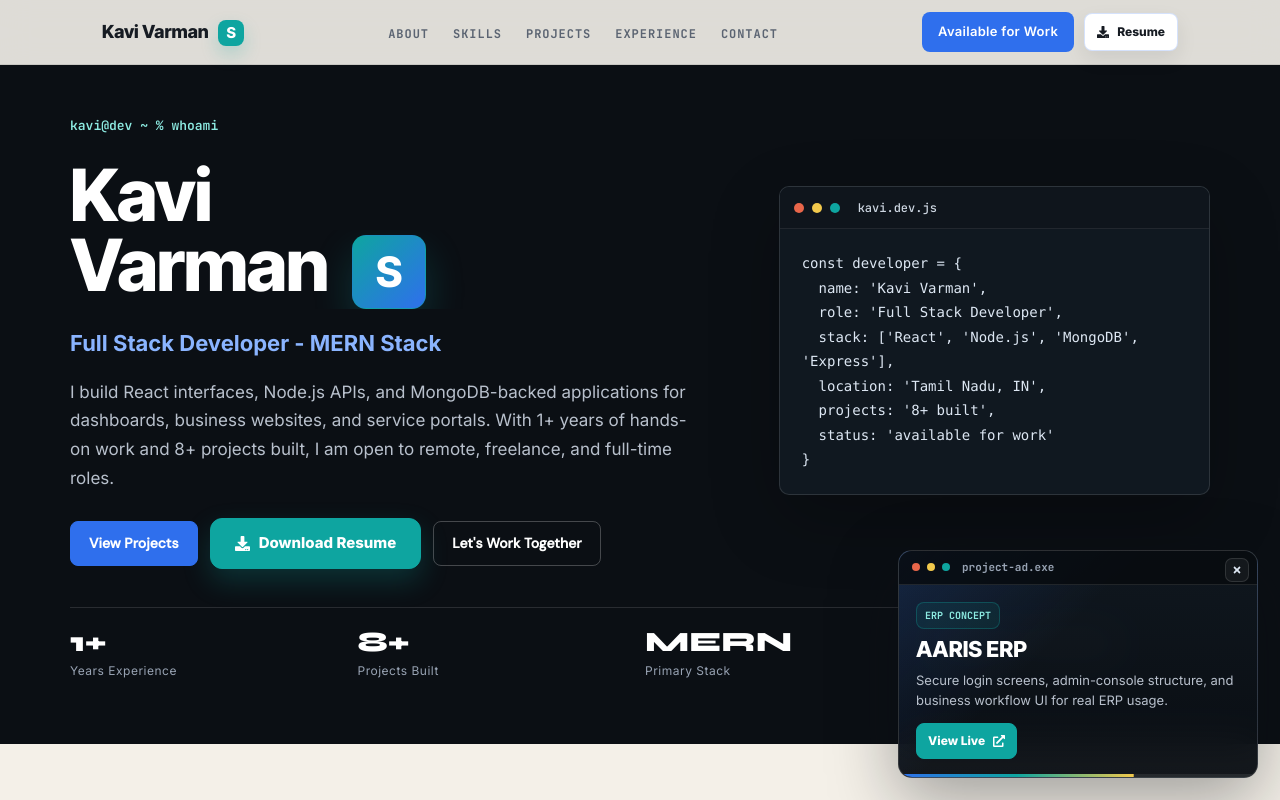
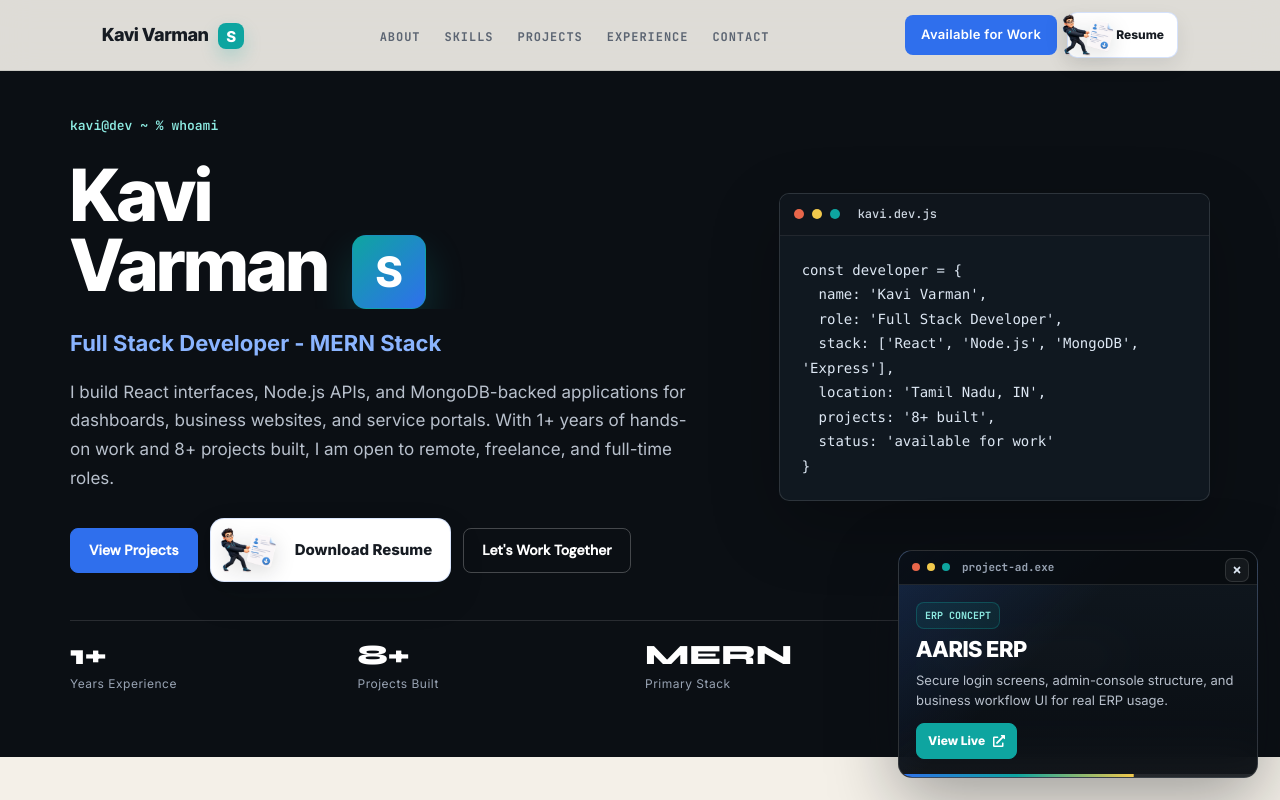
Before and after one commit to Kavivarman-Developer/React-Portfolio, a React (Vite) app in the folder client/: page /#/ in a window 1280 px wide. Shown: the top 800 px of the page. Built offline with nearby package versions, Linux system fonts and the light colour scheme.

Commit message:
resume png imgage add on

```diff
--- a/client/src/components/ContactForm.jsx
+++ b/client/src/components/ContactForm.jsx
@@ -1,7 +1,7 @@
 import { useState } from "react";
 import { FaBriefcase, FaEnvelope, FaGithub, FaLinkedinIn, FaMapMarkerAlt, FaPhoneAlt } from "react-icons/fa";
 import toast from "react-hot-toast";
-import { RESUME_DOWNLOAD_NAME, RESUME_FILE } from "./resumeConfig";
+import { RESUME_BUTTON_ART, RESUME_DOWNLOAD_NAME, RESUME_FILE } from "./resumeConfig";
 
 const GITHUB_URL = "https://github.com/Kavivarman-Developer?tab=repositories";
 const LINKEDIN_URL = "https://www.linkedin.com/in/kavivarman-s-ba57382a2";
@@ -52,7 +52,8 @@ const ContactForm = () => {
               <a className="social-link" href="#" aria-label="Portfolio" onClick={() => toast.success("You clicked Portfolio", { id: "social-portfolio", duration: 1500 })}><FaBriefcase /></a>
             </div>
             <a className="contact-resume-link" href={RESUME_FILE} download={RESUME_DOWNLOAD_NAME}>
-              Download Resume
+              <img src={RESUME_BUTTON_ART} alt="" aria-hidden="true" />
+              <span>Download Resume</span>
             </a>
           </div>
           <div className="reveal reveal-delay-2">
--- a/client/src/components/Hero.jsx
+++ b/client/src/components/Hero.jsx
@@ -1,5 +1,4 @@
-import { FaDownload } from "react-icons/fa";
-import { RESUME_DOWNLOAD_NAME, RESUME_FILE } from "./resumeConfig";
+import { RESUME_BUTTON_ART, RESUME_DOWNLOAD_NAME, RESUME_FILE } from "./resumeConfig";
 
 const stats = [
   ["1+", "Years Experience"],
@@ -28,7 +27,8 @@ const Hero = () => {
             <div className="hero-actions reveal reveal-delay-2 visible">
               <button className="btn-primary" type="button" onClick={() => scrollTo("projects")}>View Projects</button>
               <a className="btn-resume" href={RESUME_FILE} download={RESUME_DOWNLOAD_NAME}>
-                <FaDownload /> Download Resume
+                <img src={RESUME_BUTTON_ART} alt="" aria-hidden="true" />
+                <span>Download Resume</span>
               </a>
               <button className="btn-outline" type="button" onClick={() => scrollTo("contact")}>Let's Work Together</button>
             </div>
--- a/client/src/components/Navbar.jsx
+++ b/client/src/components/Navbar.jsx
@@ -1,8 +1,7 @@
 import { useEffect, useState } from "react";
-import { FaDownload } from "react-icons/fa";
 import toast from "react-hot-toast";
 import { useLocation, useNavigate } from "react-router-dom";
-import { RESUME_DOWNLOAD_NAME, RESUME_FILE } from "./resumeConfig";
+import { RESUME_BUTTON_ART, RESUME_DOWNLOAD_NAME, RESUME_FILE } from "./resumeConfig";
 
 const links = ["About", "Skills", "Projects", "Experience", "Contact"];
 
@@ -103,7 +102,7 @@ const Navbar = () => {
           </button>
 
           <a className="nav-resume" href={RESUME_FILE} download={RESUME_DOWNLOAD_NAME} aria-label="Download resume">
-            <FaDownload />
+            <img src={RESUME_BUTTON_ART} alt="" aria-hidden="true" />
             <span>Resume</span>
           </a>
         </div>
@@ -142,8 +141,9 @@ const Navbar = () => {
         <button type="button" onClick={() => scrollToSection("contact")}>
           Available for Work
         </button>
-        <a href={RESUME_FILE} download={RESUME_DOWNLOAD_NAME}>
-          Download Resume
+        <a className="mobile-resume-link" href={RESUME_FILE} download={RESUME_DOWNLOAD_NAME}>
+          <img src={RESUME_BUTTON_ART} alt="" aria-hidden="true" />
+          <span>Download Resume</span>
         </a>
       </div>
     </nav>
--- a/client/src/components/portfolio.css
+++ b/client/src/components/portfolio.css
@@ -603,9 +603,10 @@
       transition: max-height 0.3s ease, border-color 0.3s ease, padding 0.3s ease;
     }
     .mobile-menu.open {
-      max-height: 360px;
+      max-height: calc(100vh - 96px);
+      overflow-y: auto;
       border-color: var(--border);
-      padding: 8px;
+      padding: 8px 8px 14px;
       box-shadow: 0 18px 50px rgba(0,0,0,0.32);
     }
     .mobile-menu a,
@@ -631,6 +632,35 @@
       color: white;
       text-align: center;
       background: linear-gradient(135deg, var(--violet), var(--pink));
+    }
+    .mobile-menu .mobile-resume-link {
+      display: flex;
+      align-items: center;
+      justify-content: center;
+      gap: 10px;
+      min-height: 58px;
+      margin-top: 8px;
+      padding: 8px 16px 8px 8px;
+      overflow: visible;
+      border: 1px solid rgba(47,111,237,0.18);
+      background: #fff;
+      color: var(--ink-text);
+      box-shadow: 0 12px 26px rgba(11,15,20,0.16);
+    }
+    .mobile-menu .mobile-resume-link img {
+      width: 56px;
+      height: 42px;
+      object-fit: contain;
+      margin-left: -8px;
+      transform: scale(1.18);
+      filter: drop-shadow(0 5px 8px rgba(11,15,20,0.14));
+      pointer-events: none;
+    }
+    .mobile-menu .mobile-resume-link span {
+      min-width: 0;
+      font-size: 16px;
+      font-weight: 800;
+      line-height: 1;
     }
     .hero { padding: 100px 20px 60px; }
     .hero-title { letter-spacing: -1.5px; }
@@ -2390,6 +2420,10 @@
       font-size: 18px;
     }
 
+    .mobile-menu .mobile-resume-link {
+      color: var(--ink-text);
+    }
+
     .mobile-menu button {
       background: var(--accent-blue);
     }
@@ -3332,24 +3366,34 @@
     display: inline-flex;
     align-items: center;
     justify-content: center;
-    gap: 9px;
-    min-height: 47px;
-    padding: 13px 24px;
-    border: 1px solid #0EA5A0;
-    border-radius: 12px;
-    background: #0EA5A0;
-    color: #fff;
+    gap: 10px;
+    min-height: 56px;
+    padding: 8px 18px 8px 10px;
+    border: 1px solid rgba(47,111,237,0.18);
+    border-radius: 14px;
+    background: #fff;
+    color: var(--ink-text);
     font-size: 15px;
     font-weight: 800;
     text-decoration: none;
-    box-shadow: 0 12px 28px rgba(14,165,160,0.24);
+    box-shadow: 0 16px 36px rgba(11,15,20,0.12);
     transition: transform 180ms ease, background-color 180ms ease, border-color 180ms ease, box-shadow 180ms ease;
   }
 
+  .btn-resume img {
+    width: 72px;
+    height: 46px;
+    object-fit: contain;
+    object-position: center;
+    margin-left: -8px;
+    filter: drop-shadow(0 6px 10px rgba(11,15,20,0.14));
+    pointer-events: none;
+  }
+
   .btn-resume:hover {
-    background: #0B8D89;
-    border-color: #0B8D89;
-    box-shadow: 0 16px 34px rgba(14,165,160,0.3);
+    background: #F8FBFF;
+    border-color: rgba(14,165,160,0.42);
+    box-shadow: 0 20px 42px rgba(11,15,20,0.16);
     transform: translateY(-2px);
   }
 
@@ -3357,11 +3401,11 @@
     display: inline-flex;
     align-items: center;
     justify-content: center;
-    gap: 8px;
-    min-height: 38px;
-    padding: 9px 12px;
+    gap: 7px;
+    min-height: 46px;
+    padding: 5px 13px 5px 6px;
     border: 1px solid rgba(47,111,237,0.2);
-    border-radius: 8px;
+    border-radius: 10px;
     background: #fff;
     color: var(--ink-text);
     font-size: 12px;
@@ -3369,6 +3413,18 @@
     text-decoration: none;
     box-shadow: 0 8px 20px rgba(11,15,20,0.08);
     transition: background-color 180ms ease, border-color 180ms ease, transform 180ms ease;
+  }
+
+  .nav-resume img {
+    width: 42px;
+    height: 34px;
+    object-fit: contain;
+    object-position: center;
+    margin-left: -7px;
+    transform: scale(1.25);
+    transform-origin: center;
+    filter: drop-shadow(0 5px 8px rgba(11,15,20,0.12));
+    pointer-events: none;
   }
 
   .nav-resume:hover {
@@ -3395,6 +3451,15 @@
     transition: background-color 180ms ease, border-color 180ms ease, transform 180ms ease;
   }
 
+  .contact-resume-link img {
+    width: 44px;
+    height: 34px;
+    object-fit: contain;
+    margin: -8px 2px -8px -8px;
+    filter: drop-shadow(0 5px 8px rgba(11,15,20,0.14));
+    pointer-events: none;
+  }
+
   .contact-resume-link:hover {
     background: rgba(14,165,160,0.18);
     border-color: rgba(14,165,160,0.56);
@@ -3404,5 +3469,6 @@
   @media (max-width: 768px) {
     .btn-resume {
       width: 100%;
-    }
-  }
+      min-height: 54px;
+    }
+  }
--- a/client/src/components/resumeConfig.js
+++ b/client/src/components/resumeConfig.js
@@ -1,4 +1,6 @@
 import resumeFile from "../assets/Kavivarman_S_Resume_kavi (2).pdf";
+import resumeButtonArt from "../assets/resume-download-developer-button.png";
 
 export const RESUME_FILE = resumeFile;
 export const RESUME_DOWNLOAD_NAME = "Kavivarman_S_Resume.pdf";
+export const RESUME_BUTTON_ART = resumeButtonArt;
```
Also changed, not shown: client/src/assets/resume-download-developer-button.png (added).
